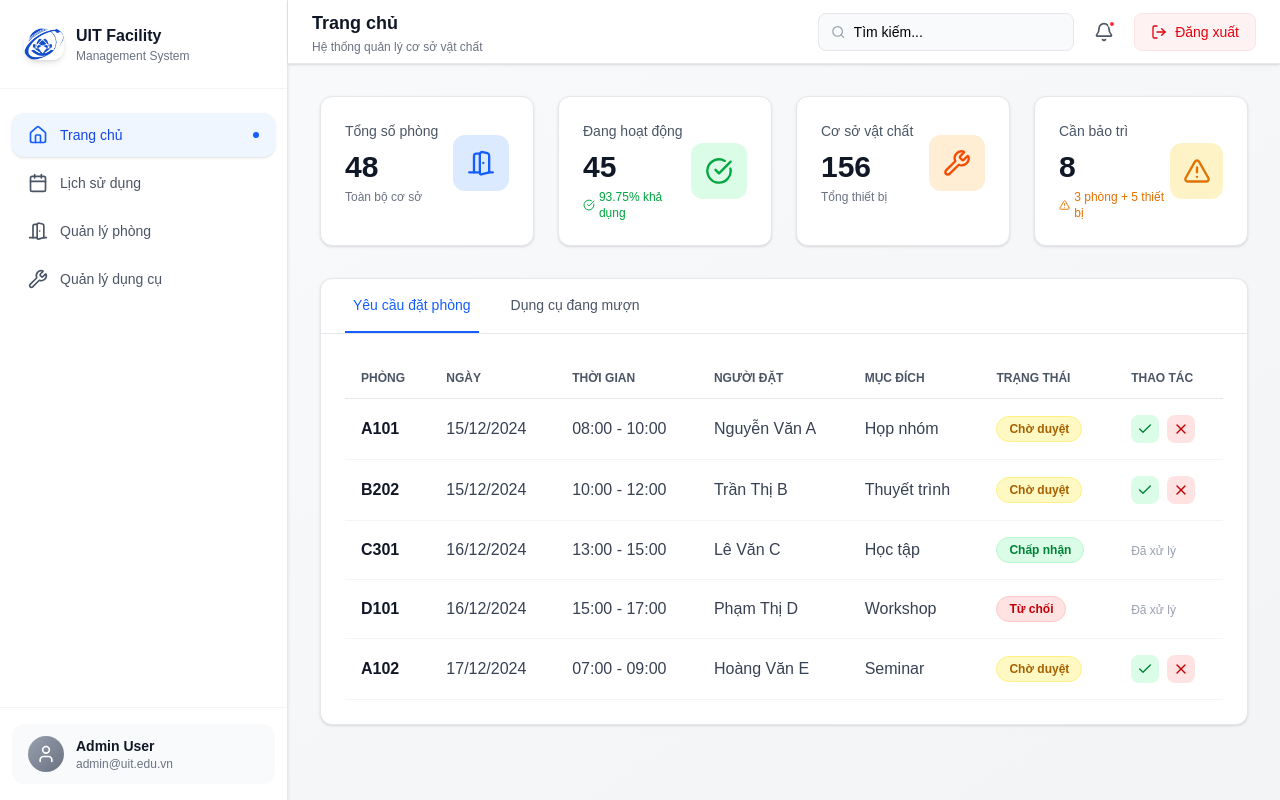
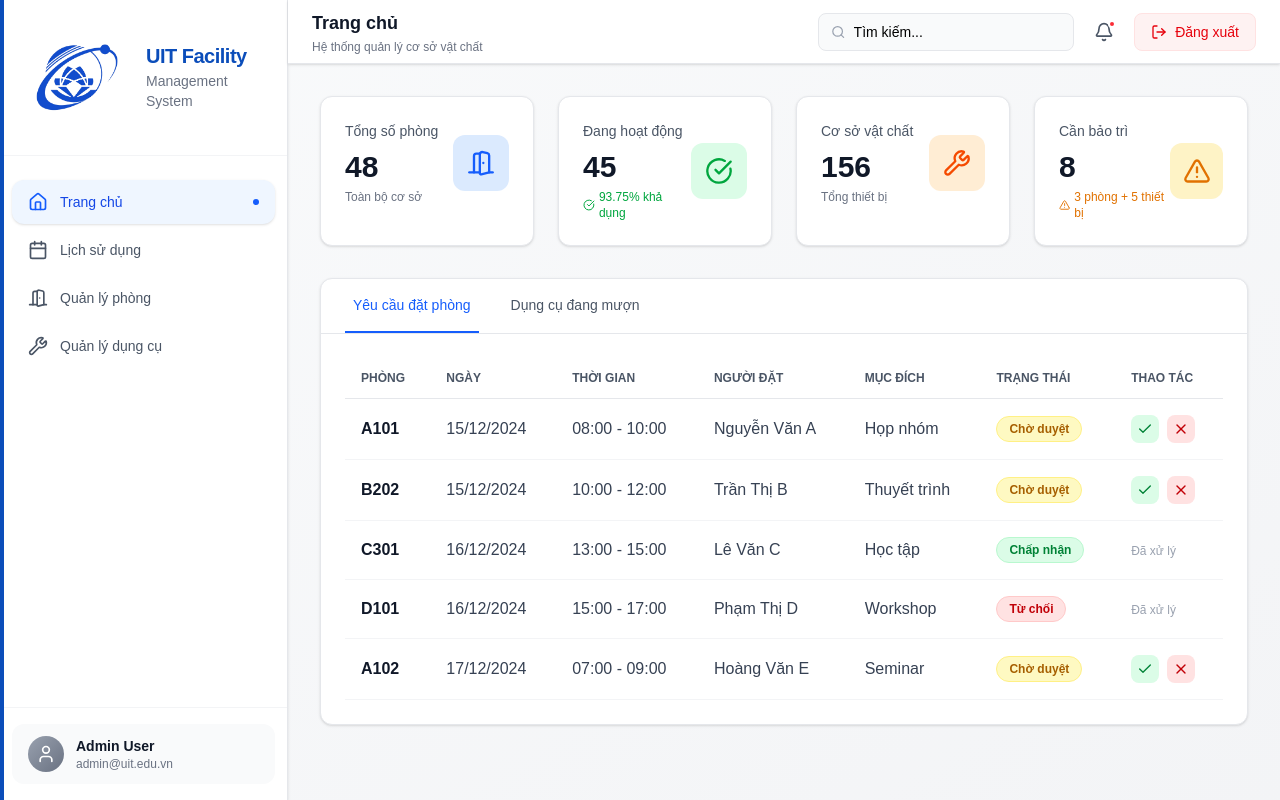
Before and after one commit to uit-facility-management/uit-fms-frontend, a Next.js app: page /homepage in a window 1280 px wide. Built offline with nearby package versions, Linux system fonts and the light colour scheme.

Commit message:
fix: fix uit logo

```diff
--- a/src/app/homepage/page.tsx
+++ b/src/app/homepage/page.tsx
@@ -34,22 +34,27 @@ export default function HomePage() {
   return (
     <div className="min-h-screen flex bg-gradient-to-br from-gray-50 to-gray-100">
       {/* Sidebar */}
+      <div className="absolute left-0 top-0 h-full w-1 bg-[#0B4DBA]" />
       <aside className="w-72 bg-white border-r border-gray-200 flex flex-col shadow-sm">
         {/* Logo Section */}
-        <div className="px-6 py-6 border-b border-gray-100">
-          <div className="flex items-center gap-3">
-            <div className="relative">
+        <div className="absolute left-0 top-0 h-full w-1 bg-[#0B4DBA]" />
+        <div className="px-6 py-8 border-b border-gray-100">
+          <div className="flex items-center gap-4">
+            <div className="rounded-2xl bg-white p-2">
               <Image
                 src="/uit_icon.png"
                 alt="UIT logo"
-                width={40}
-                height={40}
-                className="rounded-xl shadow-md"
+                width={90}
+                height={90}
+                className="rounded-xl bg-white p-1"
               />
             </div>
+
             <div className="flex-1">
-              <p className="text-base font-bold text-gray-900">UIT Facility</p>
-              <p className="text-xs text-gray-500 font-medium">
+              <p className="text-xl font-bold text-[#0B4DBA] tracking-tight leading-tight">
+                UIT Facility
+              </p>
+              <p className="text-sm text-gray-500 font-medium mt-0.5">
                 Management System
               </p>
             </div>
```
